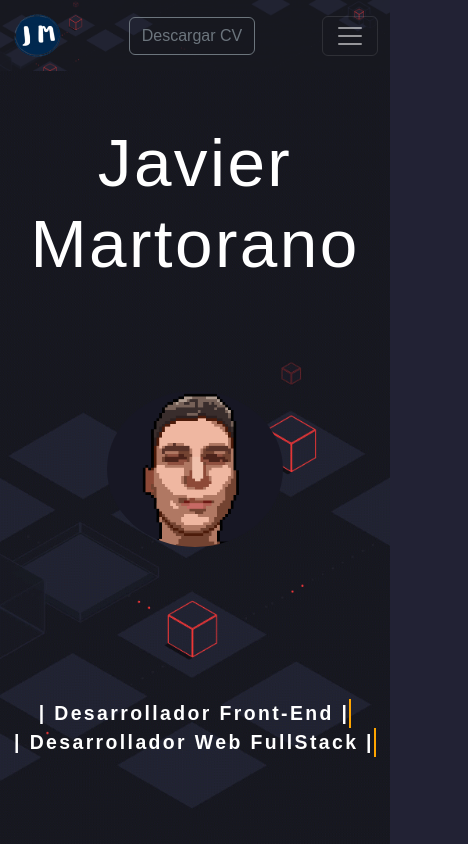
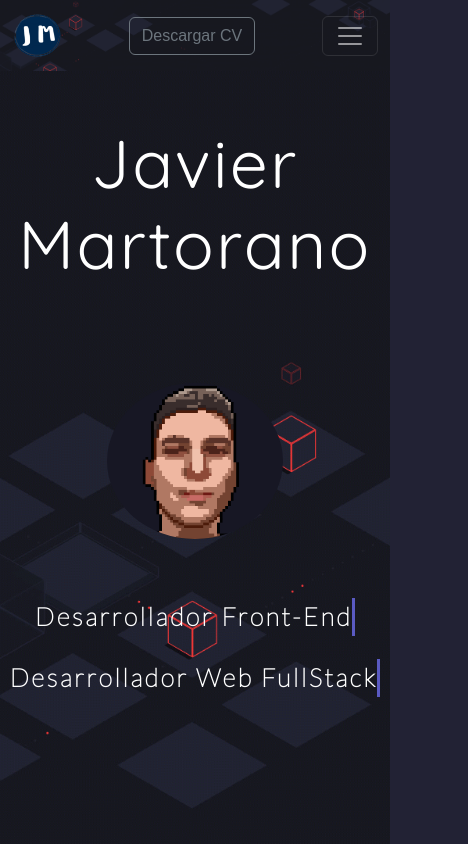
Before and after one commit to JavierMartorano/Portfolio-Martorano, a React (Create React App) app: page / in a window 390 px wide. Shown: the top 844 px of the page, 468 px wide, since content can reach past the window. Built offline with nearby package versions, Linux system fonts and the light colour scheme.

Commit message:
Creacion nuevos componentes

```diff
--- a/package.json
+++ b/package.json
@@ -10,6 +10,7 @@
     "react": "^18.2.0",
     "react-bootstrap": "^2.7.0",
     "react-dom": "^18.2.0",
+    "react-hook-form": "^7.42.1",
     "react-scripts": "5.0.1",
     "web-vitals": "^2.1.4"
   },
--- a/public/index.html
+++ b/public/index.html
@@ -24,7 +24,7 @@
       work correctly both with client-side routing and a non-root public URL.
       Learn how to configure a non-root public URL by running `npm run build`.
     -->
-    <title>React App</title>
+    <title>Javier Martorano</title>
   </head>
   <body>
     <noscript>You need to enable JavaScript to run this app.</noscript>
--- a/src/App.jsx
+++ b/src/App.jsx
@@ -2,26 +2,29 @@ import "./assets/css/App.css";
 import Navbar from "./components/Navbar";
 import Header from "./components/Header";
 import AboutMe from "./components/AboutMe";
+import Proyects from "./components/Proyects";
+import ContactMe from "./components/ContactMe";
 
 // import ContactMe from "./components/ContactMe";
 // import Footer from "./components/Footer";
-// import ContenedorProyectos from "./components/ContenedorProyectos";
 
 function App() {
   return (
     <>
       <div id="home">
-        <Navbar />
+        <Navbar/>
         <Header id="header" />
       </div>
       <div id="aboutMe">
-        <AboutMe />
+        <AboutMe/>
       </div>
-              {/* <div id="proyects">
-        <ContenedorProyectos />
+      <div id="proyects">
+        <Proyects/>
       </div>
-      <ContactMe />
-      <Footer /> */}
+      <div id="contactMe">
+        <ContactMe/>
+      </div>
+      {/* <Footer /> */}
     </>
   );
 }
--- a/src/assets/css/App.css
+++ b/src/assets/css/App.css
@@ -1,3 +1,7 @@
+html {
+    scroll-behavior: smooth;
+  }
+
 body {
     background-color: #222234;
     color: white;
@@ -12,6 +16,9 @@ body {
 }
 
 @media screen and (max-width: 750px) {
+    html, body {
+        overflow-x: hidden;
+        }
 }
 
 /*
--- a/src/assets/css/aboutMe.css
+++ b/src/assets/css/aboutMe.css
@@ -12,6 +12,10 @@
      margin-right: 20%;
      font-size: 1.2em;
      text-align: center;
+
+     background-color: #37374d;
+     padding: 3%;
+     border-radius: 20px
  }
 
  @media screen and (max-width: 750px) {
@@ -21,7 +25,7 @@
 
       .info{
          margin-top: 8%;
-        margin-left: -20%;
-        margin-right: -20%;
+         margin-left: -25%;
+         margin-right: -25%;
      }
  }
--- /dev/null
+++ b/src/assets/css/contactMe.css
@@ -0,0 +1,17 @@
+.containerContactMe h2{
+    text-align: center;
+    margin-top: 2%;
+    font-size: 2em;
+    letter-spacing: 0em;
+    font-weight: bold;
+}
+
+.form{
+    width: 60%;
+}
+
+@media screen and (max-width: 750px) {
+    .form{
+        width: 100%;
+    }
+}
--- a/src/assets/css/header.css
+++ b/src/assets/css/header.css
@@ -1,34 +1,24 @@
+@import url('https://fonts.googleapis.com/css2?family=Lato:wght@100&display=swap');
+@import url('https://fonts.googleapis.com/css2?family=Quicksand&display=swap');
+
 .background {
     width: 100vw;
     height: 100vh;
     background-image: url("../img/background.gif");
     background-size: cover;
-    z-index: -1
+    z-index: -1;
 }
 
 .titulo {
     top: 4vh;
     position: relative;
     font-size: 13vh;
-}
-
-.typewriter {
-    width: fit-content;
-    margin: 0 auto;
-    top: 7vh;
-    font-size: 3vh;
-    font-weight: bold;
-    position: relative;
-
-    overflow: hidden;
-    border-right: .15em solid orange;
-    white-space: nowrap;
-    animation:
-        typing 5s steps(100, end),
-        blink-caret .75s step-end infinite;
+    font-family: 'Quicksand', sans-serif;
 }
 
 .imgPerfil {
+    display: block;
+    margin: 0 auto;
     margin-top: 150px;
     opacity: 1;
     height: 20%;
@@ -38,26 +28,36 @@
     background-color: #171724;
 }
 
+.typewriterContainer{
+    display: inline-block;
+    margin-top: 7vh;
+}
 
-@media screen and (max-width: 750px) {
-    .titulo {
-        font-size: 8vh;
-        top: 6vh;
-        position: relative;
-    }
+.typewriter{
+    width: max-content;
+    font-size: 3vh;
+    font-weight: bold;
+    border-right: 3px solid transparent;
+    white-space: nowrap;
+    animation:
+    typing 2s steps(23, end) forwards,
+    blink-caret 0.5s infinite alternate;
+    overflow: hidden;
+    font-family: 'Lato', sans-serif;
+}
 
-    .typewriter {
-        top: 18vh;
-        font-size: 2.3vh;
-        animation:
-            typing 2s steps(50, end),
-            blink-caret .75s step-end infinite;
-    }
-
-    .imgPerfil {
-        height: 20%;
-        width: 45%;
-    }
+.typewriter2{
+    width: 0;
+    font-size: 3vh;
+    font-weight: bold;
+    border-right: 3px solid transparent;
+    white-space: nowrap;
+    animation:
+    typing 2s steps(27, end) forwards,
+    blink-caret 0.5s infinite alternate;
+    animation-delay: 2s;
+    overflow: hidden;
+    font-family: 'Lato', sans-serif;
 }
 
 @keyframes typing {
@@ -72,12 +72,19 @@
 
 @keyframes blink-caret {
 
-    from,
-    to {
-        border-color: transparent
+    from { border-color: transparent }
+    to { border-color: #5a5ac2; }
+}
+
+@media screen and (max-width: 750px) {
+    .titulo {
+        font-size: 8vh;
+        top: 6vh;
+        position: relative;
     }
 
-    50% {
-        border-color: orange;
+    .imgPerfil {
+        height: 20%;
+        width: 45%;
     }
 }
--- /dev/null
+++ b/src/assets/css/proyects.css
@@ -0,0 +1,27 @@
+.containerProyects{
+    background-color: #393952;
+    padding-bottom: 2.5%;
+}
+
+.containerProyects h2{
+    text-align: center;
+    margin-top: 2.5%;
+    padding-top: 2%;
+    font-size: 2em;
+    letter-spacing: 0em;
+    font-weight: bold;
+ }
+
+.carrousel{
+    width: 60%;
+    display: block;
+    margin: 0 auto;
+    margin-top: 2%;
+}
+
+@media screen and (max-width: 750px) {
+     .carrousel{
+        width:95%;
+        height:auto;
+    }
+}
--- /dev/null
+++ b/src/components/ContactMe.jsx
@@ -0,0 +1,144 @@
+import * as React from "react";
+import {
+  Container,
+  Form,
+  Button,
+  Row,
+  Col
+} from "react-bootstrap";
+
+import { useForm } from "react-hook-form";
+import "../assets/css/contactMe.css";
+
+const ContactMe = () => {
+  const initState = {
+    email: "",
+    password: "",
+    confirmPassword: "",
+    termsAndConditions: false
+  };
+
+  // eslint-disable-next-line no-unused-vars
+  const [initialValues, setInitialValues] = React.useState(initState);
+
+  const onSubmit = (values) => {
+    console.log("Values:::", values);
+    console.log("Values:::", JSON.stringify(values));
+  };
+
+  const onError = (error) => {
+    console.log("ERROR:::", error);
+  };
+
+  const {
+    register,
+    handleSubmit,
+    getValues,
+    watch,
+    formState: { errors }
+  } = useForm({
+    mode: "onTouched",
+    reValidateMode: "onSubmit",
+    // reValidateMode: "onChange",
+    defaultValues: initialValues
+  });
+
+  // const x = JSON.stringify(data);
+  // const y = JSON.stringify(listShow);
+
+  React.useEffect(() => {
+    const subscription = watch((value, { name, type }) => {
+      console.log(">>", value, name, type);
+      // {1: '1', 2: '9'} '2' 'change'
+    });
+
+    return () => subscription.unsubscribe();
+  }, [watch]);
+
+  return (
+    <div className="containerContactMe">
+      <h2>Contacto</h2>
+      <Container className="my-4 form">
+      <Form onSubmit={handleSubmit(onSubmit, onError)}>
+
+      <Form.Group className="mb-3" controlId="formBasicEmail">
+          <Form.Label>Nombre</Form.Label>
+          <Form.Control
+            type="text"
+            placeholder="Ingrese su nombre"
+            {...register("email", { required: "El nombre es obligatorio" })}
+          />
+          {errors.email && (
+            <Form.Text className="text-danger">
+              {errors.email.message}
+            </Form.Text>
+          )}
+        </Form.Group>
+
+        <Form.Group className="mb-3" controlId="formBasicEmail">
+          <Form.Label>Apellido</Form.Label>
+          <Form.Control
+            type="text"
+            placeholder="Ingrese su apellido"
+            {...register("email", { required: "El apellido es obligatorio" })}
+          />
+          {errors.email && (
+            <Form.Text className="text-danger">
+              {errors.email.message}
+            </Form.Text>
+          )}
+        </Form.Group>
+
+        <Form.Group className="mb-3" controlId="formBasicEmail">
+          <Form.Label>Email</Form.Label>
+          <Form.Control
+            type="email"
+            placeholder="Ingresar correo"
+            {...register("email", { required: "El correo es obligatorio" })}
+          />
+          {errors.email && (
+            <Form.Text className="text-danger">
+              {errors.email.message}
+            </Form.Text>
+          )}
+        </Form.Group>
+
+        <Form.Group className="mb-3" controlId="formBasicEmail">
+          <Form.Label>Teléfono</Form.Label>
+          <Form.Control
+            type="tel"
+            placeholder="Ingresar su teléfono"
+            {...register("email", { required: "El numero de teléfono es obligatorio" })}
+          />
+          {errors.email && (
+            <Form.Text className="text-danger">
+              {errors.email.message}
+            </Form.Text>
+          )}
+        </Form.Group>
+
+        <Form.Group className="mb-3" controlId="formBasicEmail">
+          <Form.Label>Consulta</Form.Label>
+          <Form.Control
+            as="textarea" rows={3}
+            placeholder="Ingrese su consulta"
+            {...register("email", { required: "La consulta es obligatoria" })}
+          />
+          {errors.email && (
+            <Form.Text className="text-danger">
+              {errors.email.message}
+            </Form.Text>
+          )}
+        </Form.Group>
+
+        <Button variant="primary" type="submit">
+          Enviar
+        </Button>
+      </Form>
+    </Container>
+
+    </div>
+  );
+};
+
+export default ContactMe;
--- a/src/components/Header.jsx
+++ b/src/components/Header.jsx
@@ -12,8 +12,13 @@ const Header = () => {
         <div className="presentacion">
           <h1 className="titulo">Javier Martorano</h1>
           <img src={imgPerfil} className="img-fluid imgPerfil" alt="..." />
-          <p className="typewriter">| Desarrollador Front-End |</p>
-          <p className="typewriter">| Desarrollador Web FullStack |</p>
+          <div className="typewriterContainer">
+          <p className="typewriter">Desarrollador Front-End</p>
+          </div>
+          <br />
+          <div className="typewriterContainer" style={{marginTop: "0vh"}}>
+          <p className="typewriter2">Desarrollador Web FullStack</p>
+          </div>
         </div>
       </div>
       <div class="arrow"></div>
--- a/src/components/Navbar.jsx
+++ b/src/components/Navbar.jsx
@@ -1,5 +1,5 @@
 import React from "react";
-import { Container, Nav, Navbar, Button} from "react-bootstrap";
+import { Container, Nav, Navbar, Button, NavLink } from "react-bootstrap";
 import imgLogo from "../assets/img/logo.png";
 import cv from "../assets/img/CV Javier Martorano.pdf";
 import "../assets/css/navbar.css";
@@ -11,7 +11,7 @@ const navbar = () => {
       expand="lg"
     >
       <Container>
-        <Navbar.Brand href="#header">
+        <Navbar.Brand>
           <img
             src={imgLogo}
             width="50"
--- /dev/null
+++ b/src/components/Proyects.jsx
@@ -0,0 +1,50 @@
+import React from "react";
+import "../assets/css/proyects.css";
+import Carousel from "react-bootstrap/Carousel";
+
+const Proyects = () => {
+  return (
+    <div className="containerProyects">
+      <h2>Proyectos</h2>
+      <Carousel fade variant="dark" className="carrousel">
+        <Carousel.Item>
+          <img
+            className="d-block w-100"
+            src="https://reboot.studio/blog/content/images/2021/02/react-folder-structure.png"
+            alt="First slide"
+          />
+          <Carousel.Caption>
+            <h3>Matchmaker</h3>
+            <p>Nulla vitae elit libero, a pharetra augue mollis interdum.</p>
+          </Carousel.Caption>
+        </Carousel.Item>
+        <Carousel.Item>
+          <img
+            className="d-block w-100"
+            src="https://reboot.studio/blog/content/images/2021/02/react-folder-structure.png"
+            alt="Second slide"
+          />
+          <Carousel.Caption>
+            <h3>Alguien dijo vino?</h3>
+            <p>Lorem ipsum dolor sit amet, consectetur adipiscing elit.</p>
+          </Carousel.Caption>
+        </Carousel.Item>
+        <Carousel.Item>
+          <img
+            className="d-block w-100"
+            src="https://reboot.studio/blog/content/images/2021/02/react-folder-structure.png"
+            alt="Third slide"
+          />
+          <Carousel.Caption>
+            <h3>TMDb - The Movie Database API</h3>
+            <p>
+              Praesent commodo cursus magna, vel scelerisque nisl consectetur.
+            </p>
+          </Carousel.Caption>
+        </Carousel.Item>
+      </Carousel>
+    </div>
+  );
+};
+
+export default Proyects;
```
Also changed, not shown: 2 other files (tests, documents, lock files or other folders). Lines whose indentation alone changed are shown as unchanged.
